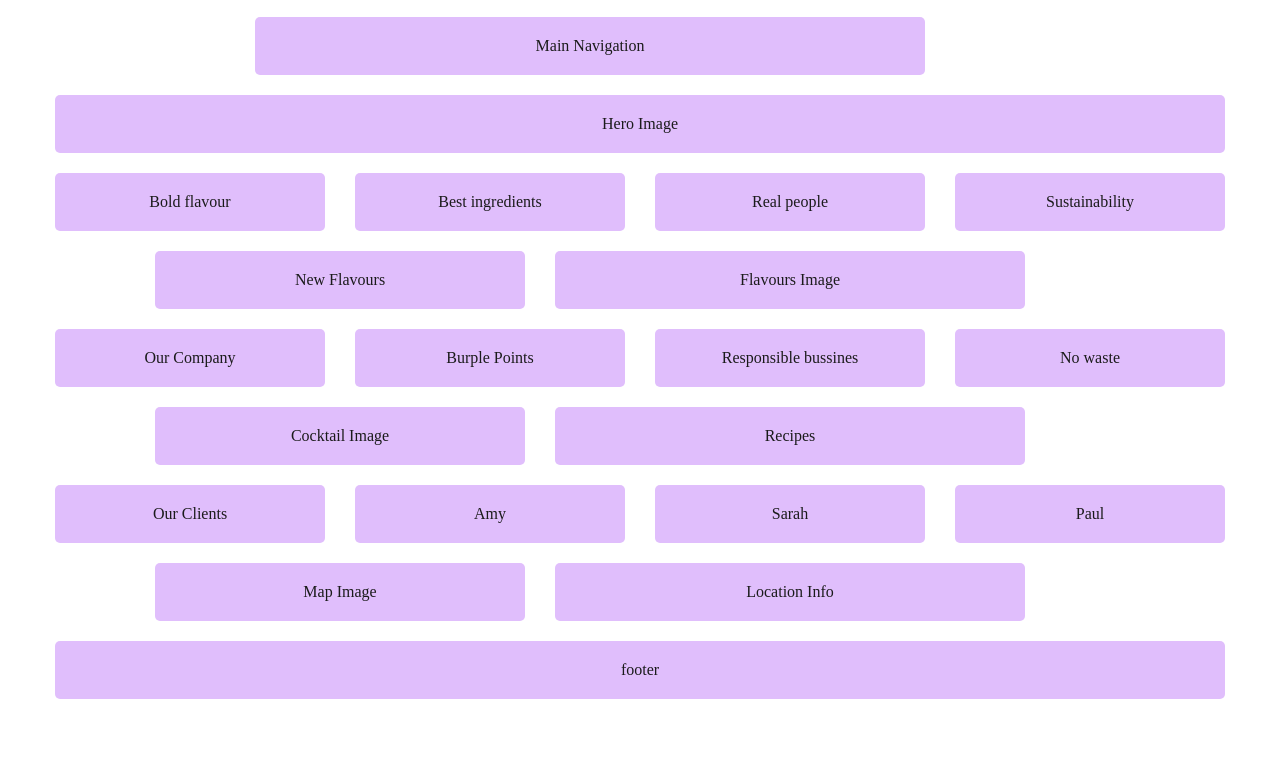
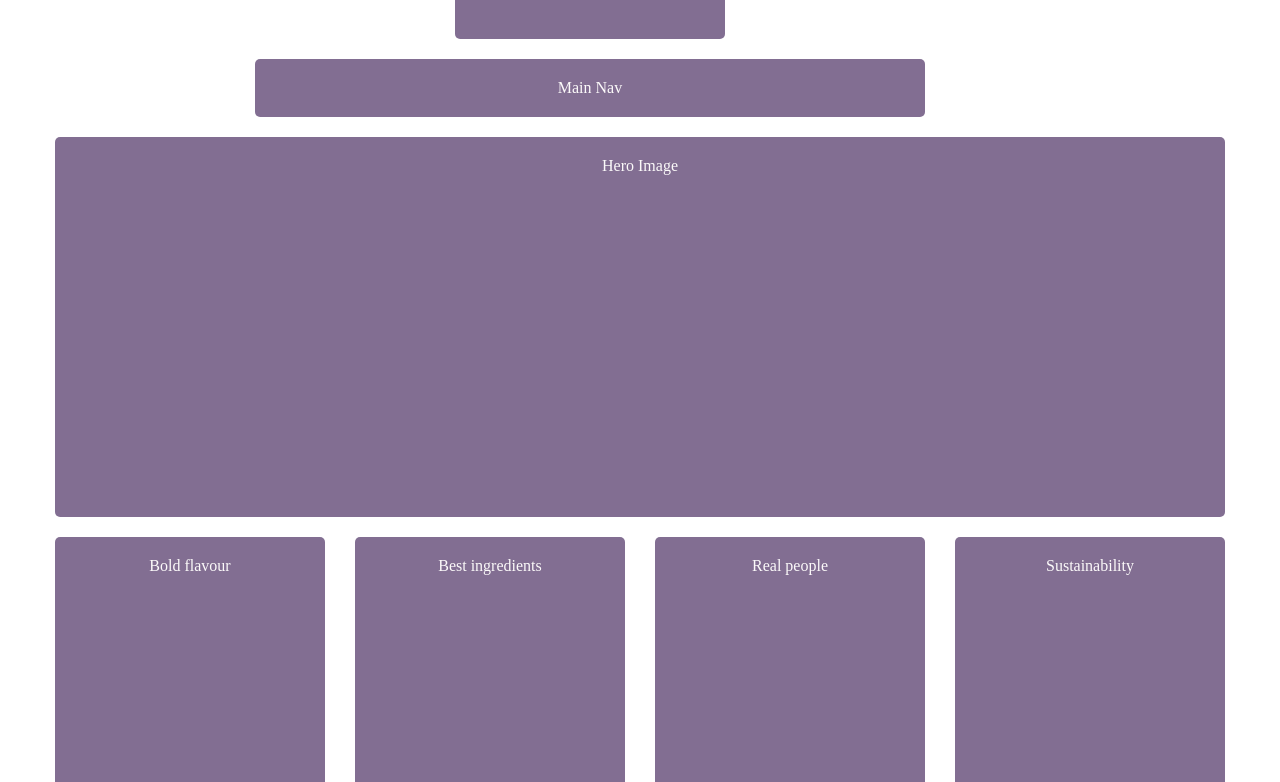
Before and after one commit to tfaaguilar/Aguilar_Estefania_Project4, a plain HTML site: page index.html in a window 1280 px wide. Shown: the part 71-853 px from the top of the page. Before the commit the page ends 800 px from the top, so only its background shows below. Drawn offline with Linux system fonts and the light colour scheme.

Commit message:
Css
Update css

```diff
--- a/css/grid.css
+++ b/css/grid.css
@@ -30,8 +30,8 @@ body, p, h1, h2, h3, h4, h5 {
 }
 
 .box {
-   background-color: rgb(224, 190, 252);
-   color: rgb(27, 27, 27);
+   background-color: rgb(130, 110, 146);
+   color: rgb(252, 250, 250);
    border-radius: 5px;
    padding: 20px;
    text-align: center;
--- a/css/main.css
+++ b/css/main.css
@@ -4,3 +4,41 @@
     }
 
 }
+
+#main-header {
+    position: sticky;
+}
+
+
+#main-logo {
+    height: 100px;
+}
+
+
+#hero-con {
+    height: 400px;
+}
+
+#products-con {
+    height: 400px;
+}
+
+#products-con2 {
+    height: 400px;
+}
+
+#products-con3 {
+    height: 400px;
+}
+
+#promotional-con {
+    height: 400px;
+}
+
+#promotional-con2 {
+    height: 400px;
+}
+
+#promotional-con3 {
+    height: 400px;
+}
--- a/index.html
+++ b/index.html
@@ -10,47 +10,53 @@
 <body>
     <h1 class="hidden">Burple</h1>
 <header class="grid-con" id="main-header">
-    <div class="box col-start-1 col-end-2 m-col-start-5 m-col-end-8" id="main-logo">BURPLE</div>
-    <nav class="box col-span-full m-col-start-3 m-col-end-10">Main Navigation</nav>
+    <nav id="main-nav" class="box col-start-1 col-end-2 m-col-start-3 m-col-end-10">Main Nav</nav>
+    <div class="box col-start-3 col-end-5 m-col-start-5 m-col-end-8" id="main-logo">BURPLE</div>
 
 </header>
     <section class="grid-con" id="hero-con">
-        <h2 class="hidden"></h2>
+        <h2 class="hidden">Hero image</h2>
         <div class="box col-span-full">Hero Image</div>
     </section>
     <section class="grid-con" id="products-con">
-        <div class="box col-span-2 m-col-span-3">Bold flavour</div>
-        <div class="box col-span-2 m-col-span-3">Best ingredients</div>
-        <div class="box col-span-2 m-col-span-3">Real people</div>
-        <div class="box col-span-2 m-col-span-3">Sustainability</div>
+        <h2 class="hidden">Features</h2>
+        <div class="box col-span-full m-col-span-3">Bold flavour</div>
+        <div class="box col-span-full m-col-span-3">Best ingredients</div>
+        <div class="box col-span-full m-col-span-3">Real people</div>
+        <div class="box col-span-full m-col-span-3">Sustainability</div>
     </section>
     <section class="grid-con" id="promotional-con">
-        <div class="box col-start-2 col-end-5 m-col-start-1 m-col-end-10 l-col-start-2 l-col-end-6">New Flavours</div>
-        <div class="box col-start-4 col-end-5 m-col-start-10 m-col-satr-10 m-col-end-13 l-col-start-6 l-col-end-11">Flavours Image</div>
+        <h2 class="hidden">News</h2>
+        <div class="box col-span-full m-col-start-1 m-col-end-10 l-col-start-2 l-col-end-6">New Flavours</div>
+        <div class="box col-span-full m-col-start-10 m-col-satr-10 m-col-end-13 l-col-start-6 l-col-end-11">Flavours Image</div>
     </section>
     <section class="grid-con" id="products-con2">
-        <div class="box col-span-2 m-col-span-3">Our Company</div>
-        <div class="box col-span-2 m-col-span-3">Burple Points</div>
-        <div class="box col-span-2 m-col-span-3">Responsible bussines</div>
-        <div class="box col-span-2 m-col-span-3">No waste</div>
+        <h2 class="hidden">Features2</h2>
+        <div class="box col-span-full m-col-span-3">Our Company</div>
+        <div class="box col-span-full m-col-span-3">Burple Points</div>
+        <div class="box col-span-full m-col-span-3">Responsible bussines</div>
+        <div class="box col-span-full m-col-span-3">No waste</div>
     </section>
     <section class="grid-con" id="promotional-con2">
-        <div class="box col-start-2 col-end-5 m-col-start-1 m-col-end-10 l-col-start-2 l-col-end-6">Cocktail Image</div>
-        <div class="box col-start-4 col-end-5 m-col-start-10 m-col-satr-10 m-col-end-13 l-col-start-6 l-col-end-11">Recipes</div>
+        <h2 class="hidden">Recipes</h2>
+        <div class="box col-span-full m-col-start-1 m-col-end-10 l-col-start-2 l-col-end-6">Cocktail Image</div>
+        <div class="box col-span-full m-col-start-10 m-col-satr-10 m-col-end-13 l-col-start-6 l-col-end-11">Recipes</div>
     </section>
     <section class="grid-con" id="products-con3">
-        <div class="box col-span-2 m-col-span-3">Our Clients</div>
-        <div class="box col-span-2 m-col-span-3">Amy</div>
-        <div class="box col-span-2 m-col-span-3">Sarah</div>
-        <div class="box col-span-2 m-col-span-3">Paul</div>
+        <h2 class="hidden">Features3</h2>
+        <div class="box col-span-full m-col-span-3">Our Clients</div>
+        <div class="box col-span-full m-col-span-3">Amy</div>
+        <div class="box col-span-full m-col-span-3">Sarah</div>
+        <div class="box col-span-full m-col-span-3">Paul</div>
     </section>
     <section class="grid-con" id="promotional-con3">
-        <div class="box col-start-2 col-end-5 m-col-start-1 m-col-end-10 l-col-start-2 l-col-end-6">Map Image</div>
-        <div class="box col-start-4 col-end-5 m-col-start-10 m-col-satr-10 m-col-end-13 l-col-start-6 l-col-end-11">Location Info</div>
+        <h2 class="hidden">Location</h2>
+        <div class="box col-span-full m-col-start-1 m-col-end-10 l-col-start-2 l-col-end-6">Map Image</div>
+        <div class="box col-span-full m-col-start-10 m-col-satr-10 m-col-end-13 l-col-start-6 l-col-end-11">Location Info</div>
     </section>
 
     <footer class="grid-con">
-        <div class="box col-span-full">footer</div>
+        <div class="box col-span-full">Footer</div>
 
     </footer>
     <script src="js/main.js"></script>
```
Also changed, not shown: images/burger.svg (added).
